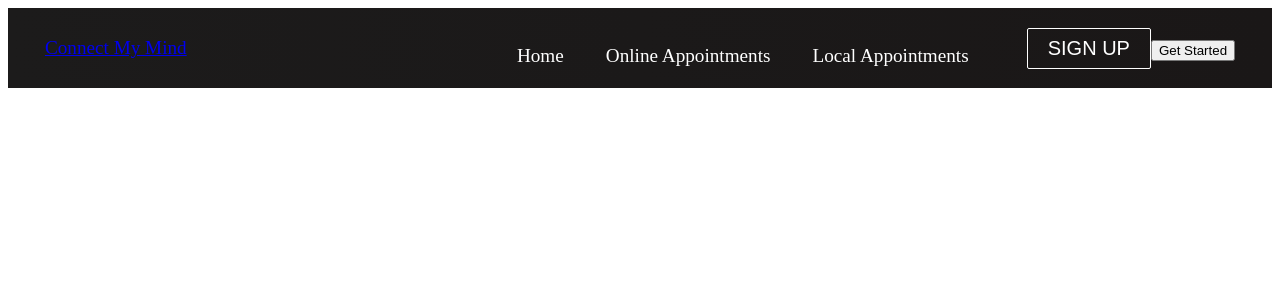
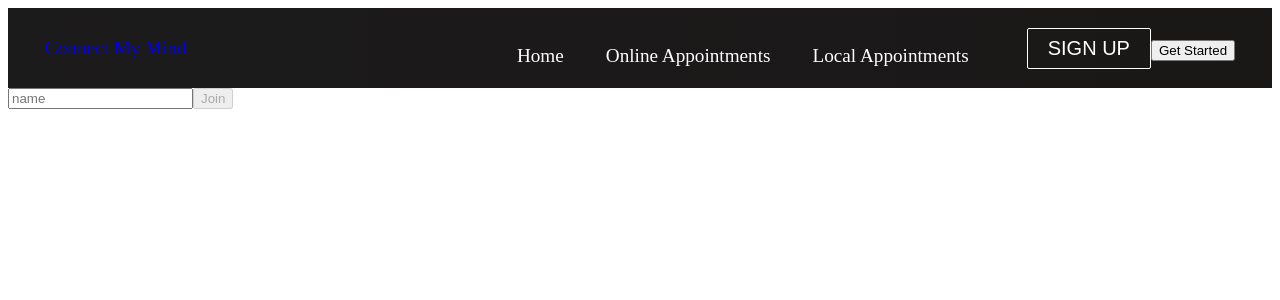
Before and after one commit to scar710813/mental-health-patients-react-project, a React (Create React App) app in the folder client/connect-my-mind/: page / in a window 1280 px wide. Shown: the top 300 px of the page. Built offline with nearby package versions, Linux system fonts and the light colour scheme.

Commit message:
Twilio video functionality

```diff
--- a/client/connect-my-mind/package.json
+++ b/client/connect-my-mind/package.json
@@ -10,6 +10,7 @@
     "react-dom": "^18.1.0",
     "react-router-dom": "^6.3.0",
     "react-scripts": "5.0.1",
+    "twilio-video": "^2.21.1",
     "web-vitals": "^2.1.4"
   },
   "scripts": {
--- a/client/connect-my-mind/src/App.js
+++ b/client/connect-my-mind/src/App.js
@@ -2,6 +2,7 @@ import React from 'react';
 import Navbar from './components/Navbar';
 import {BrowserRouter as Router, Routes, Route} from 'react-router-dom';
 import './App.css';
+import Video from './components/Video.js';
 
 function App() {
   return (
@@ -9,7 +10,7 @@ function App() {
     <Router>
       <Navbar />
       <Routes>
-        <Route path='/' exact />
+        <Route path='/' element={<Video/>} />
       </Routes>
     </Router>
     </>
--- /dev/null
+++ b/client/connect-my-mind/src/components/Participant.js
@@ -0,0 +1,42 @@
+import React, {Component} from 'react';
+import Track from './Track';
+
+class Participant extends Component {
+    constructor(props) {
+        super(props);
+
+        const tracks =
+            Array.from(this.props.participants.tracks.values())
+                .map(p => p.track)
+                .filter(t => t !== null)
+
+        this.state = { tracks: tracks }
+    }
+
+    componentDidMount() {
+        if (this.props.localParticipant) {
+            return;
+        }
+        this.props.participant.on('trackSubscribed', this.addTrack);
+    }
+
+    addTrack(track) {
+        this.setState({
+            tracks: [...this.state.tracks, track]
+        });
+    }
+
+    render() {
+        return (
+            <div className='participant' id={this.props.participant.identity}>
+                <div className='identity'>{this.props.participant.identity}</div>
+                {
+                    this.state.tracks.map(track =>
+                        <Track key={track} filter={this.state.filter} track={track}/>)
+                }
+            </div>
+        )
+    }
+}
+
+export default Participant;
--- /dev/null
+++ b/client/connect-my-mind/src/components/Room.js
@@ -0,0 +1,57 @@
+import React, { Component } from 'react';
+import './Room.css';
+import Participant from './Participant';
+
+class Room extends Component {
+  constructor(props){
+    super(props);
+
+    this.state = {
+      remoteParticipants: Array.from(this.props.room.particpants.values())
+    }
+  }
+  componentDidMount() {
+    this.props.room.on('participantConnected', this.addParticipant);
+    this.props.room.on('participantDisconnected', this.removeParticipant);
+
+    window.addEventListener("beforeunload", this.leaveRoom)
+  }
+  componentWillUnmount() {
+    this.leaveRoom();
+  }
+
+  addParticipant(particpant) {
+    this.setState({
+      remoteParticipants: [...this.state.remoteParticipants, particpant]
+    });
+  }
+
+  removeParticipant(particpant) {
+    this.setState({
+      remoteParticipants: this.state.remoteParticipants.filter(p => p.identity !== particpant.identity)
+    });
+  }
+
+  leaveRoom() {
+    this.props.room.disconnect();
+    this.props.returnToLobby();
+  }
+
+  render() {
+    return (
+      <div className='room'>
+        <div className='participants'>
+          <Participant key={this.props.room.localParticipant.identity} localParticipant="true" participant={this.props.room.localParticipant}/>
+          {
+            this.state.remoteParticipants.map(p =>
+              <Participant key={p.identity} participant={p}/>
+            )
+          }
+        </div>
+        <button id='leaveRoom' onClick={this.leaveRoom}>Leave</button>
+      </div>
+    )
+  }
+}
+
+export default Room;
--- /dev/null
+++ b/client/connect-my-mind/src/components/Track.js
@@ -0,0 +1,21 @@
+import React, {Component} from 'react';
+
+class Track extends Component {
+    constructor(props) {
+        super(props);
+        this.ref = React.createRef();
+    }
+
+    componentDidMount() {
+        if (this.props.track !== null) {
+            const child = this.props.track.attach();
+            this.ref.current.classList.add(this.props.track.kind);
+            this.ref.current.appendChild(child);
+        }
+    }
+    render() {
+        return <div className="track" ref={this.ref}></div>
+    }
+}
+
+export default Track;
--- /dev/null
+++ b/client/connect-my-mind/src/components/Video.js
@@ -0,0 +1,76 @@
+import React, { Component } from 'react';
+import './Video.css';
+import Room from './Room';
+import connect from 'twilio-video';
+
+class Video extends Component {
+  constructor(props) {
+    super(props)
+
+    this.state = {
+      identity: '',
+      room: null
+    }
+    this.inputRef = React.createRef();
+
+    this.joinRoom = this.joinRoom.bind(this);
+    this.returnToLobby = this.returnToLobby.bind(this);
+    this.updateIdentity = this.updateIdentity.bind(this);
+    this.removePlaceholderText = this.removePlaceholderText.bind(this);
+  }
+
+  async joinRoom() {
+    try {
+      const resp = await fetch(`http://connectmymind.ddns.net/identity?user=${this.state.identity}`);
+      const data = resp.json();
+      const room = await connect(data.accessToken, {
+        name: 'room',
+        audio: true,
+        video: true
+      });
+
+      this.setState({ room: room });
+    } catch (err) {
+      console.log(err);
+    }
+  }
+
+  returnToLobby() {
+    this.setState({ room: null });
+  }
+
+  removePlaceholderText() {
+    this.inputRef.current.placeholder = '';
+  }
+
+  updateIdentity(event) {
+    this.setState({
+      identity: event.target.value
+    });
+  }
+
+  render() {
+    const disabled = this.state.identity === ''
+    return (
+      <div className='video'>
+      {
+        this.state.room !== null
+        // In a video call room
+        ? <Room exitRoom={this.returnToLobby} room={this.state.room}/>
+        // Not entered
+        : <div className='waiting'>
+            <input
+              ref={this.inputRef}
+              value={this.state.identity}
+              onClick={this.removePlaceholderText}
+              onChange={this.updateIdentity}
+              placeholder="name"/>
+            <button disabled={disabled} onClick={this.joinRoom}>Join</button>
+          </div>
+      }
+      </div>
+    )
+  }
+}
+
+export default Video;
```
Also changed, not shown: client/connect-my-mind/src/components/Participant.css (added), client/connect-my-mind/src/components/Room.css (added), client/connect-my-mind/src/components/Track.css (added), client/connect-my-mind/src/components/Video.css (added).
